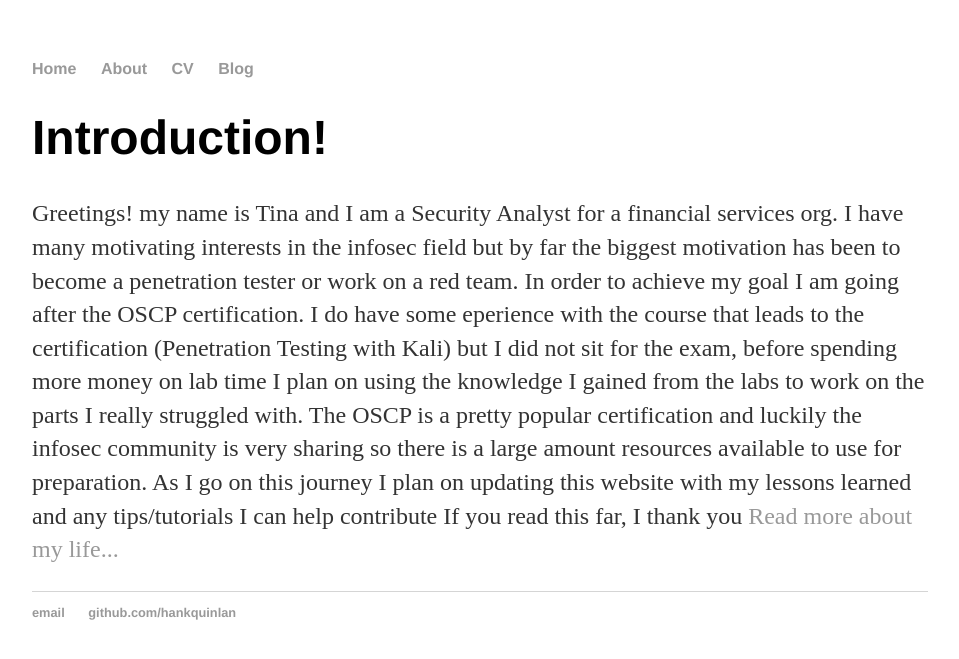
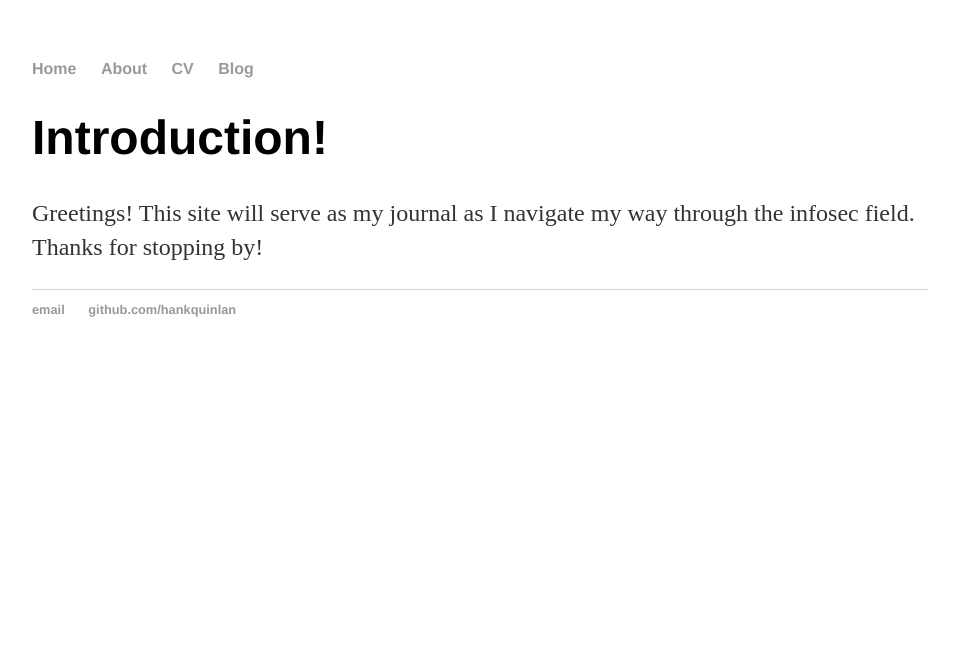
Before and after one commit to khatchett/khatchett.github.io, a Jekyll site: the page built from index.html, in a window 1280 px wide. Shown: the top 659 px of the page, without its empty margins (160-1119 px from the left). Built offline with Jekyll 4.4.1, drawn with Linux system fonts in a browser that asks for light colours.

Commit message:
Update index.html

```diff
--- a/index.html
+++ b/index.html
@@ -4,10 +4,6 @@ title: Tina, Security Analyst
 ---
 <div class="blurb">
 	<h1>Introduction!</h1>
-	<p>Greetings!
-my name is Tina and I am a Security Analyst for a financial services org. I have many motivating interests in the infosec field but by far the biggest motivation has been to become a penetration tester or work on a red team. In order to achieve my goal I am going after the OSCP certification. I do have some eperience with the course that leads to the certification (Penetration Testing with Kali) but I did not sit for the exam, before spending more money on lab time I plan on using the knowledge I gained from the labs to work on the parts I really struggled with.
-
-The OSCP is a pretty popular certification and luckily the infosec community is very sharing so there is a large amount resources available to use for preparation. As I go on this journey I plan on updating this website with my lessons learned and any tips/tutorials I can help contribute
-
-If you read this far, I thank you <a href="/about">Read more about my life...</a></p>
+	<p>Greetings! This site will serve as my journal as I navigate my way through the infosec field. Thanks for stopping by!
+ </p>
 </div><!-- /.blurb -->
```
